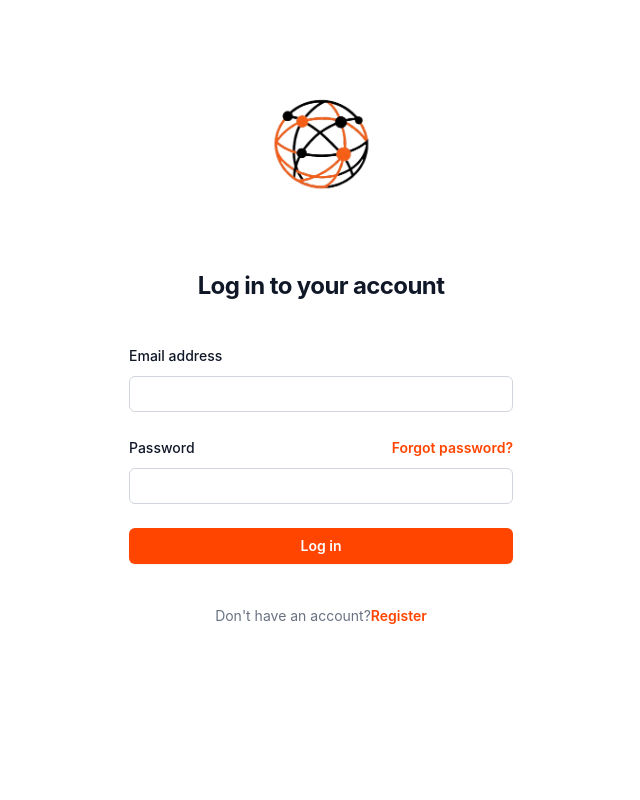
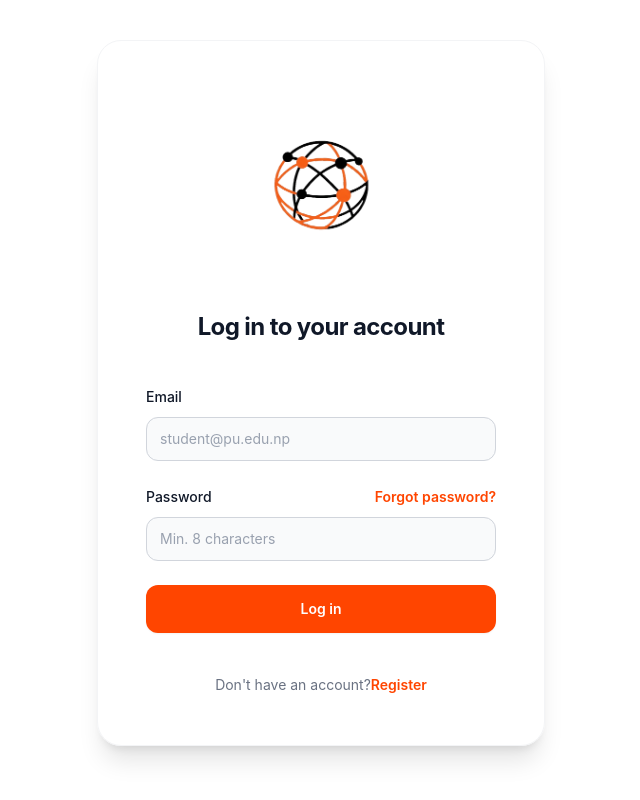
Before and after one commit to UniSphereProject/unisphere-project, a React (Vite) app in the folder frontend/: page / in a window 1280 px wide. Shown: the whole page, without its empty margins (319-959 px from the left). Built offline with nearby package versions, Linux system fonts and the light colour scheme.

Commit message:
adjusted login styling

```diff
--- a/frontend/src/pages/Login.jsx
+++ b/frontend/src/pages/Login.jsx
@@ -42,10 +42,12 @@ const Login = () => {
 
   };
 
+
   return (
     <>
-      <div className="flex min-h-full flex-col justify-center px-6 py-12 lg:px-8">
-        <div className="sm:mx-auto sm:w-full sm:max-w-sm">
+    <div className="flex justify-center mt-10 ">
+        <div className="flex min-h-full max-w-md w-full  flex-col justify-center px-6 py-12 lg:px-12 rounded-3xl shadow-xl p-8 border border-gray-100">
+        <div className="sm:mx-auto sm:w-full sm:max-w-sm ">
           <img
             src="/blackglobe.png"
             alt="UniSphere"
@@ -63,7 +65,7 @@ const Login = () => {
                 htmlFor="email"
                 className="block text-sm/6 font-medium text-gray-900"
               >
-                Email address
+                Email
               </label>
               <div className="mt-2">
                 <input
@@ -71,8 +73,11 @@ const Login = () => {
                   type="email"
                   name="email"
                   required
-                  autocomplete="email"
-                  className="block w-full rounded-md bg-white px-3 py-1.5 text-base text-gray-900 outline-1 -outline-offset-1 outline-gray-300 placeholder:text-gray-400 focus:outline-2 focus:-outline-offset-2 focus:outline-indigo-600 sm:text-sm/6"
+                  autoComplete
+                  ="email"
+                  placeholder="student@pu.edu.np"
+                  className="block w-full rounded-xl bg-gray-50 px-3.5 py-2.5 text-base
+                  text-gray-900 outline-1 -outline-offset-1 outline-gray-300 placeholder:text-gray-400 focus:outline-2 focus:-outline-offset-2 focus:outline-indigo-600 sm:text-sm/6"
                   onChange={(e) => setEmail(e.target.value)}
                 />
               </div>
@@ -101,8 +106,10 @@ const Login = () => {
                   type="password"
                   name="password"
                   required
-                  autoComplete="current-password"
-                  className="block w-full rounded-md bg-white px-3 py-1.5 text-base text-gray-900 outline-1 -outline-offset-1 outline-gray-300 placeholder:text-gray-400 focus:outline-2 focus:-outline-offset-2 focus:outline-indigo-600 sm:text-sm/6"
+                  autoComplete
+                  ="current-password"
+                  placeholder="Min. 8 characters"
+                  className="block   placeholder:text-gray-400 w-full rounded-xl bg-gray-50 px-3.5 py-2.5 text-base text-gray-900 outline-1 -outline-offset-1 outline-gray-300 placeholder:text-gray-400 focus:outline-2 focus:-outline-offset-2 focus:outline-indigo-600 sm:text-sm/6"
                   onChange={(e) => setPassword(e.target.value)}
                 />
               </div>
@@ -111,7 +118,7 @@ const Login = () => {
             <div>
               <button
                 type="submit"
-                className="flex w-full justify-center rounded-md bg-unisphere-orange px-3 py-1.5 text-sm/6 font-semibold text-white shadow-xs hover:bg-unisphere-orange-hover focus-visible:outline-2 focus-visible:outline-offset-2 focus-visible:outline-indigo-600 hover:cursor-pointer"
+                className="flex w-full justify-center rounded-xl bg-unisphere-orange px-3 py-3 text-sm/6 font-semibold text-white shadow-xs hover:bg-unisphere-orange-hover focus-visible:outline-2 focus-visible:outline-offset-2 focus-visible:outline-indigo-600 hover:cursor-pointer"
               >
                 Log in
               </button>
@@ -129,6 +136,8 @@ const Login = () => {
           </p>
         </div>
       </div>
+    </div>
+
     </>
   );
 };
```
